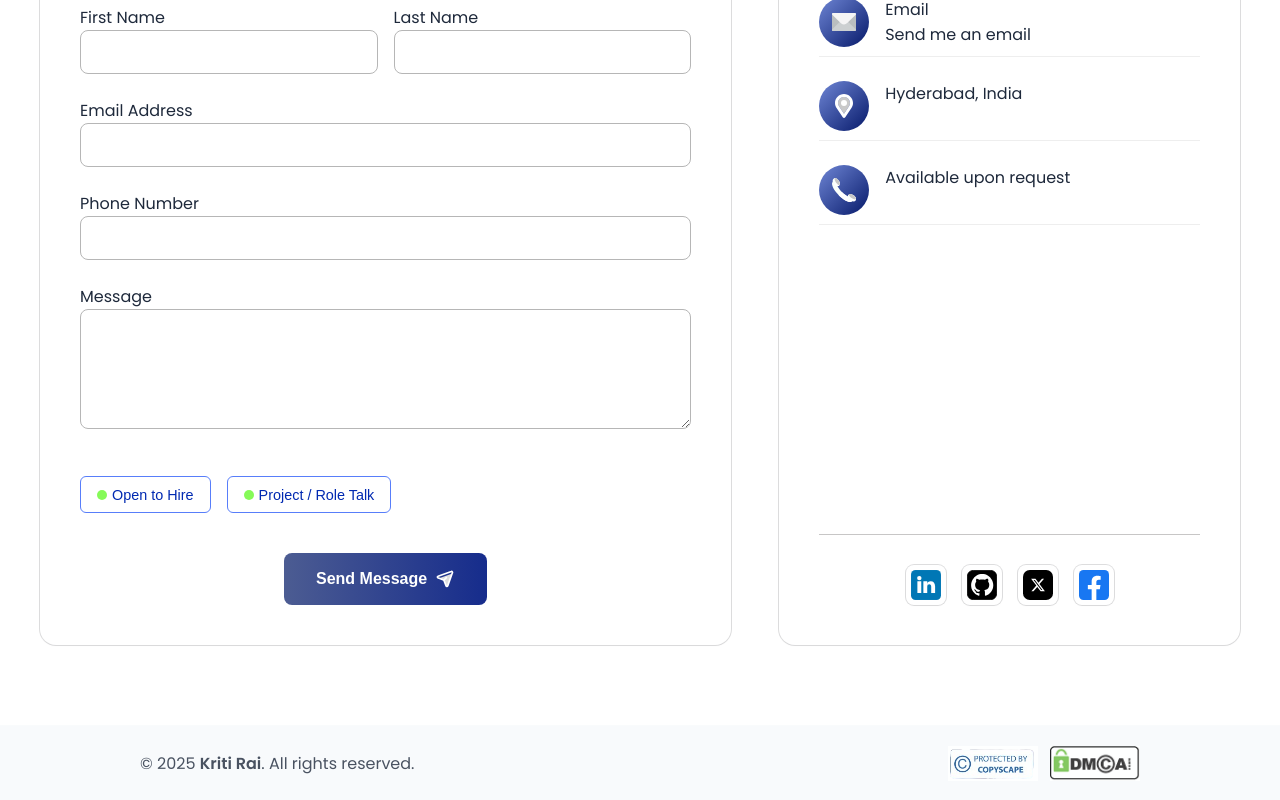
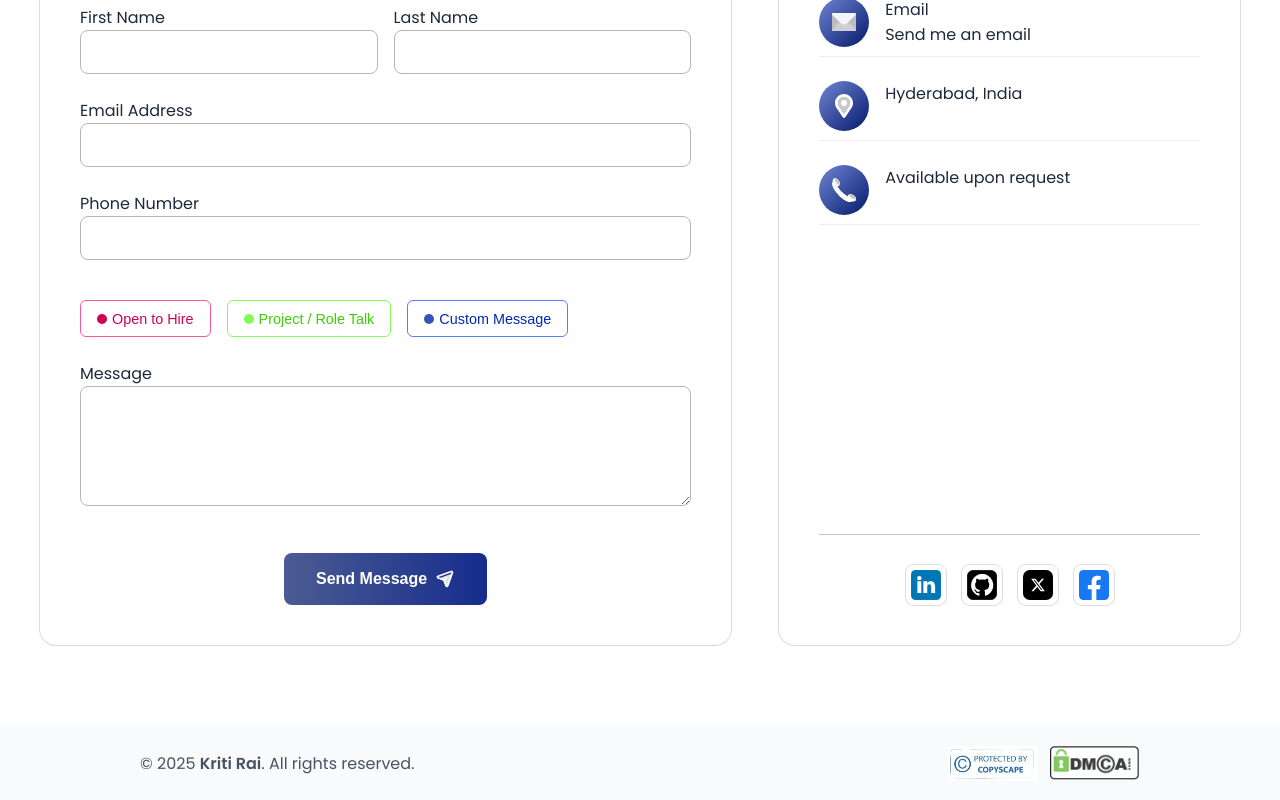
Before and after one commit to kritirai-hyd/kriti_portfolio, a Next.js app: page /contact in a window 1280 px wide. Shown: the part 618-1418 px from the top of the page. Built offline with nearby package versions, Linux system fonts and the light colour scheme.

Commit message:
Update components and UI fixes

```diff
--- a/src/Components/About/About.jsx
+++ b/src/Components/About/About.jsx
@@ -89,8 +89,10 @@ const About = () => {
     <section id="skills" className={styles.about}>
       <div className={styles.aboutContainer}>
 
-        <Heading heading="My Skills & Tools" />
-
+      <Heading
+  heading="My Skills & Tools"
+  para="Technologies and tools I work with to create efficient, scalable, and user-friendly digital experiences."
+/>
         <div className={styles.aboutSection}>
 
           {/* Skills */}
--- a/src/Components/Badges/Badges.jsx
+++ b/src/Components/Badges/Badges.jsx
@@ -16,7 +16,10 @@ const Badges = () => {
       id="badges"
       className={`${styles.badges}`}
     >
-      <Heading heading="Badges & Achievements" />
+ <Heading
+  heading="Badges & Achievements"
+  para="A collection of badges and achievements that highlight my skills, accomplishments, and continuous learning journey."
+/>
 
       <div className={styles.portfolioContainer}>
         {badges.map((badge, index) => {
--- a/src/Components/Certificate/Certificate.jsx
+++ b/src/Components/Certificate/Certificate.jsx
@@ -19,7 +19,10 @@ const Certificate = () => {
       id="certificates"
     >
       <div className={styles.container}>
-        <Heading heading="Certificates" />
+    <Heading
+  heading="Certificates"
+  para="A collection of certifications that showcase my skills, continuous learning, and commitment to staying updated with modern technologies."
+/>
 
         <div className={styles["certificates-grid"]}>
           {certificates.slice(0, 3).map((cert) => {
--- a/src/Components/Contact/Contact.jsx
+++ b/src/Components/Contact/Contact.jsx
@@ -156,22 +156,6 @@ const Contact = () => {
                       className={styles["form-input"]}
                     />
                   </div>
-
-                  <div className={styles["input-group"]}>
-                    <label className={styles.inputLabel}>
-                      Message
-                    </label>
-                    <textarea
-                      ref={textareaRef}
-                      name="message"
-                      rows={5}
-                      value={message}
-                      onChange={(e) => setMessage(e.target.value)}
-                      className={`${styles["form-input"]} ${styles.textarea}`}
-                      required
-                    ></textarea>
-                  </div>
-
 {/* ✅ Quick Action Buttons with Green Circles */}
 <div
   style={{
@@ -183,7 +167,7 @@ const Contact = () => {
 >
   <button
     type="button"
-    className={styles["quick-btn"]}
+    className={styles["quick-btn1"]}
     onClick={() =>
       handleQuickMessage(
         "Hi there,\n\nI’m currently open to new opportunities and would love to connect with you if you’re looking to hire. Let’s chat!\n\n"
@@ -194,7 +178,7 @@ const Contact = () => {
       display: "inline-block",
       width: "10px",
       height: "10px",
-      backgroundColor: "#86fa58",
+      backgroundColor: "#cf0056",
       borderRadius: "50%",
       marginRight: "5px"
     }}></span>
@@ -204,7 +188,7 @@ const Contact = () => {
 
   <button
     type="button"
-    className={styles["quick-btn"]}
+    className={styles["quick-btn2"]}
     onClick={() =>
       handleQuickMessage(
         "Hello,\n\nI’m looking to explore exciting projects or roles. Please let me know if there’s a fit—I’d love to discuss!\n\n"
@@ -222,7 +206,42 @@ const Contact = () => {
 
     Project / Role Talk
   </button>
+
+<button
+  type="button"
+  className={styles["quick-btn3"]}
+  onClick={() =>    handleQuickMessage(
+      "Hello,\n\nI’d like to connect with you regarding an opportunity / collaboration. Please let me know a good time to discuss.\n\n"
+  )   }
+>
+  <span style={{
+      display: "inline-block",
+      width: "10px",
+      height: "10px",
+      backgroundColor: "#3654b8",
+      borderRadius: "50%",
+      marginRight: "5px"
+    }}></span>
+  Custom Message
+</button>
 </div>
+
+                  <div className={styles["input-group"]}>
+                    <label className={styles.inputLabel}>
+                      Message
+                    </label>
+                    <textarea
+                      ref={textareaRef}
+                      name="message"
+                      rows={5}
+                      value={message}
+                      onChange={(e) => setMessage(e.target.value)}
+                      className={`${styles["form-input"]} ${styles.textarea}`}
+                      required
+                    ></textarea>
+                  </div>
+
+
                   <div className={styles["submit-wrapper"]}>
                     <button
                       type="submit"
--- a/src/Components/Contact/Contact.module.css
+++ b/src/Components/Contact/Contact.module.css
@@ -470,21 +470,49 @@ textarea:focus-visible {
   outline: 3px solid #4f46e5;
   outline-offset: 2px;
 }
-
-/* Quick Buttons */
-.quick-btn {
+.quick-btn1, .quick-btn2, .quick-btn3 {
   padding: 0.6rem 1rem;
   font-size: 0.9rem;
+  border-radius: 6px;
+  cursor: pointer;
+  transition: all 0.3s ease;
+}
+/* Quick Buttons */
+.quick-btn1 {
+
+  border: 1px solid #fa589b;
+  color: #cf0056;
+  background: #ffffff;
+
+}
+
+.quick-btn1:hover {
+  background: #fa589b;
+  color: #ffffff;
+  transform: translateY(-2px);
+}
+.quick-btn2 {
+
+  border: 1px solid #86fa58;
+  color: #3ece05;
+  background: #ffffff;
+
+}
+
+.quick-btn2:hover {
+  background: #60be3b;
+  color: #ffffff;
+  transform: translateY(-2px);
+}
+.quick-btn3 {
+
   border: 1px solid #587efa;
   color: #0029b1;
   background: #ffffff;
 
-  border-radius: 6px;
-  cursor: pointer;
-  transition: all 0.3s ease;
 }
 
-.quick-btn:hover {
+.quick-btn3:hover {
   background: #587efa;
   color: #ffffff;
   transform: translateY(-2px);
--- a/src/Components/Education/Education.jsx
+++ b/src/Components/Education/Education.jsx
@@ -75,7 +75,10 @@ const Education = () => {
       id="education"
     >
       <div className={styles.wrapper}>
-        <Heading heading="Education Journey" />
+      <Heading
+  heading="Education Journey"
+  para="A timeline of my academic background, showcasing the knowledge, skills, and foundation that shaped my career in technology."
+/>
 
 
 
--- a/src/Components/Services/Services.jsx
+++ b/src/Components/Services/Services.jsx
@@ -19,7 +19,10 @@ const Services = () => {
       aria-label="Services offered"
     >
 
-<Heading heading="Services" />
+<Heading
+  heading="My Services"
+  para="I offer a range of web development services focused on building modern, responsive, and high-performing digital solutions tailored to your needs."
+/>
       <motion.div
         variants={fadeIn("up", 0.2)}
         initial="hidden"
--- a/src/Components/Work/Work.jsx
+++ b/src/Components/Work/Work.jsx
@@ -74,7 +74,10 @@ export default function Work() {
     <div className={styles.bg}>
       <div className={styles.container}>
 
-  <Heading heading="Projects" />
+<Heading
+  heading="My Projects"
+  para="A showcase of my work where I’ve built responsive, user-friendly, and performance-driven web applications."
+/>
         {/* Project Title with demo link */}
         <h3 className={styles.title}>
           <a
--- a/src/Components/ui/Btn/Btn.jsx
+++ b/src/Components/ui/Btn/Btn.jsx
@@ -3,7 +3,8 @@ import styles from './Btn.module.css'
 const Btn = ({ name }) => {
   return (
     <>
-        <button className={styles.downlaod}>{name}</button>
+
+        <button className={styles.download}>{name}</button>
     </>
   )
 }
--- a/src/Components/ui/Heading/Heading.jsx
+++ b/src/Components/ui/Heading/Heading.jsx
@@ -13,7 +13,7 @@ const Heading = ({ heading, para }) => {
       >
         {heading}
       </h2>
-      {para && <p className={styles.subTitle}>{para}</p>}
+      <p className={styles.subTitle}>{para}</p>
     </div>
   );
 };
```
Also changed, not shown: src/Components/ui/Btn/Btn.module.css (+20 -10 lines).
